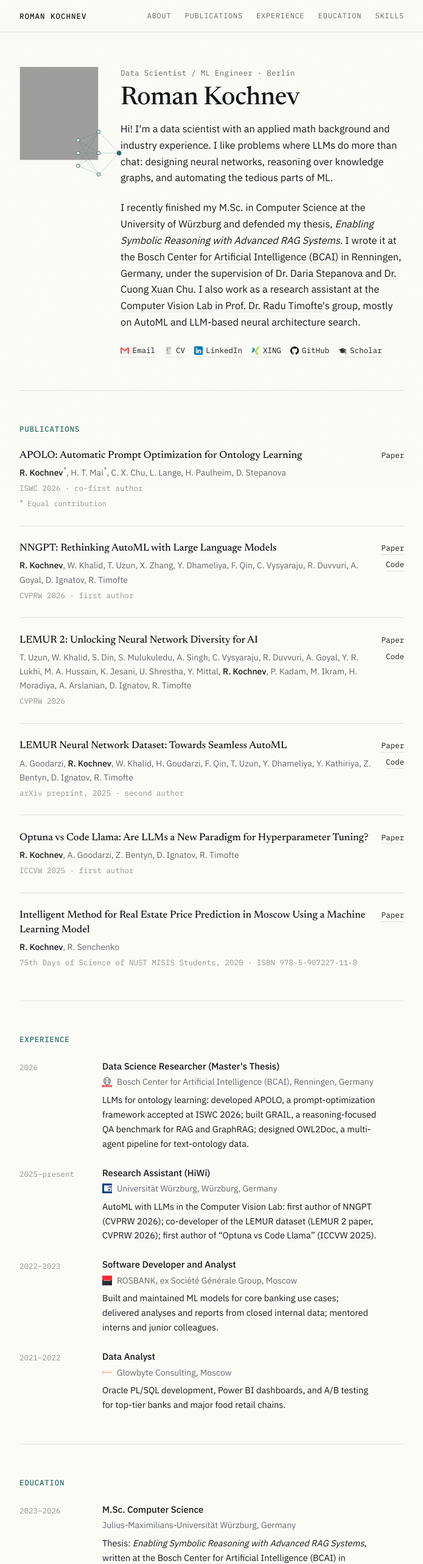
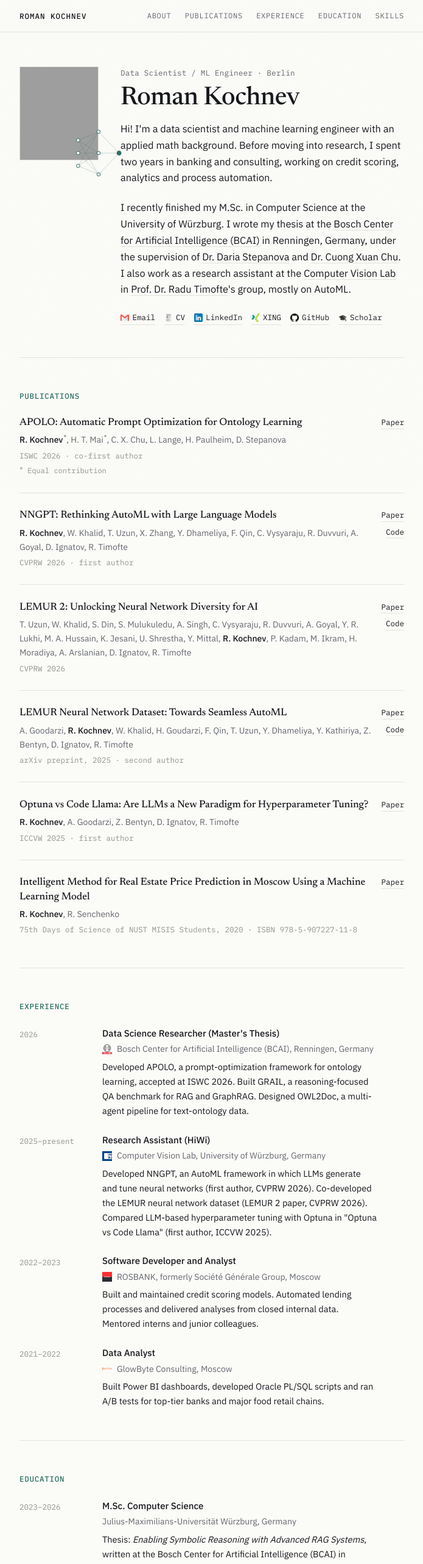
Before and after one commit to mind2cloud/mind2cloud.github.io, a plain HTML site: page index.html in a window 1280 px wide. Shown: the top 2565 px of the page at 61% size, without its empty margins (292-987 px from the left). Drawn offline with Linux system fonts and the light colour scheme; grey boxes are pictures that could not be loaded.

Commit message:
Updated info text, description and CV

```diff
--- a/index.html
+++ b/index.html
@@ -4,13 +4,13 @@
   <meta charset="UTF-8">
   <meta name="viewport" content="width=device-width, initial-scale=1.0">
   <title>Roman Kochnev</title>
-  <meta name="description" content="Roman Kochnev — data scientist and ML engineer working on LLMs, RAG and AutoML. Publications at CVPRW, ICCVW and ISWC. Based in Berlin.">
+  <meta name="description" content="Roman Kochnev, machine learning engineer in Berlin. Works on AutoML, neural architecture search and applied machine learning, with papers at CVPRW, ICCVW and ISWC.">
   <link rel="canonical" href="https://mind2cloud.github.io/">
   <meta name="google-site-verification" content="NxUfLGEEUYlKrAU1ESajBY_Z7_6gycdKSLP4qb5-cAg" />
 
   <meta property="og:type" content="website">
-  <meta property="og:title" content="Roman Kochnev">
-  <meta property="og:description" content="Data scientist and ML engineer working on LLMs, RAG and AutoML. Publications at CVPRW, ICCVW and ISWC.">
+  <meta property="og:title" content="Roman Kochnev · Data Scientist / Machine Learning Engineer">
+  <meta property="og:description" content="Machine learning, AutoML and neural architecture search. Papers at CVPRW, ICCVW and ISWC.">
   <meta property="og:url" content="https://mind2cloud.github.io/">
   <meta property="og:image" content="https://mind2cloud.github.io/images/og-image.png">
   <meta property="og:image:width" content="1200">
@@ -43,11 +43,14 @@
         { "@type": "CollegeOrUniversity", "name": "National University of Science and Technology MISIS" }
       ],
       "knowsAbout": [
+        "Machine learning",
+        "AutoML",
+        "Neural architecture search",
+        "Deep learning",
+        "Hyperparameter optimization",
         "Large language models",
         "Retrieval-augmented generation",
-        "AutoML",
-        "Neural architecture search",
-        "Ontology learning"
+        "Knowledge graphs"
       ],
       "sameAs": [
         "https://www.linkedin.com/in/mind2cloud/",
@@ -139,8 +142,8 @@
     <div class="hero-text">
     <p class="eyebrow">Data Scientist / ML Engineer &middot; Berlin</p>
       <h1>Roman Kochnev</h1>
-      <p class="lede">Hi! I'm a data scientist with an applied math background and industry experience. I like problems where LLMs do more than chat: designing neural networks, reasoning over knowledge graphs, and automating the tedious parts of ML.</p>
-      <p class="lede">I recently finished my M.Sc. in Computer Science at the University of Würzburg and defended my thesis, <em>Enabling Symbolic Reasoning with Advanced RAG Systems</em>. I wrote it at the <a href="https://www.bosch.com/research/" target="_blank" rel="noopener">Bosch Center for Artificial Intelligence (BCAI)</a> in Renningen, Germany, under the supervision of <a href="https://dariastepanova.github.io/" target="_blank" rel="noopener">Dr. Daria Stepanova</a> and <a href="https://cuongcx.github.io/" target="_blank" rel="noopener">Dr. Cuong Xuan Chu</a>. I also work as a research assistant at the <a href="https://cvlai.net/" target="_blank" rel="noopener">Computer Vision Lab</a> in <a href="https://scholar.google.com/citations?user=u3MwH5kAAAAJ&hl=en" target="_blank" rel="noopener">Prof. Dr. Radu Timofte</a>'s group, mostly on AutoML and LLM-based neural architecture search.</p>
+      <p class="lede">Hi! I'm a data scientist and machine learning engineer with an applied math background. Before moving into research, I spent two years in banking and consulting, working on credit scoring, analytics and process automation.</p>
+      <p class="lede">I recently finished my M.Sc. in Computer Science at the University of Würzburg. I wrote my thesis at the <a href="https://www.bosch.com/research/" target="_blank" rel="noopener">Bosch Center for Artificial Intelligence (BCAI)</a> in Renningen, Germany, under the supervision of <a href="https://dariastepanova.github.io/" target="_blank" rel="noopener">Dr. Daria Stepanova</a> and <a href="https://cuongcx.github.io/" target="_blank" rel="noopener">Dr. Cuong Xuan Chu</a>. I also work as a research assistant at the <a href="https://cvlai.net/" target="_blank" rel="noopener">Computer Vision Lab</a> in <a href="https://scholar.google.com/citations?user=u3MwH5kAAAAJ&hl=en" target="_blank" rel="noopener">Prof. Dr. Radu Timofte</a>'s group, mostly on AutoML.</p>
 
       <ul class="links">
         <li><a href="mailto:romannkochnev@gmail.com"><span class="icon" aria-hidden="true"><img src="images/gmail.png" alt="" width="14" height="14"></span>Email</a></li>
@@ -244,31 +247,31 @@
       <div class="exp-what">
         <p class="exp-role">Data Science Researcher (Master's Thesis)</p>
         <p class="exp-org"><span class="org-logo" aria-hidden="true"><img src="images/bosch_vertical.png" alt=""></span>Bosch Center for Artificial Intelligence (BCAI), Renningen, Germany</p>
-        <p class="exp-desc">LLMs for ontology learning: developed APOLO, a prompt-optimization framework accepted at ISWC 2026; built GRAIL, a reasoning-focused QA benchmark for RAG and GraphRAG; designed OWL2Doc, a multi-agent pipeline for text-ontology data.</p>
+        <p class="exp-desc">Developed APOLO, a prompt-optimization framework for ontology learning, accepted at ISWC 2026. Built GRAIL, a reasoning-focused QA benchmark for RAG and GraphRAG. Designed OWL2Doc, a multi-agent pipeline for text-ontology data.</p>
       </div>
     </li>
     <li class="exp">
       <div class="exp-when">2025&ndash;present</div>
       <div class="exp-what">
         <p class="exp-role">Research Assistant (HiWi)</p>
-        <p class="exp-org"><span class="org-logo" aria-hidden="true"><img src="images/uni_wue.png" alt=""></span>Universität Würzburg, Würzburg, Germany</p>
-        <p class="exp-desc">AutoML with LLMs in the Computer Vision Lab: first author of NNGPT (CVPRW 2026); co-developer of the LEMUR dataset (LEMUR 2 paper, CVPRW 2026); first author of &ldquo;Optuna vs Code Llama&rdquo; (ICCVW 2025).</p>
+        <p class="exp-org"><span class="org-logo" aria-hidden="true"><img src="images/uni_wue.png" alt=""></span>Computer Vision Lab, University of Würzburg, Germany</p>
+        <p class="exp-desc">Developed NNGPT, an AutoML framework in which LLMs generate and tune neural networks (first author, CVPRW 2026). Co-developed the LEMUR neural network dataset (LEMUR 2 paper, CVPRW 2026). Compared LLM-based hyperparameter tuning with Optuna in "Optuna vs Code Llama" (first author, ICCVW 2025).</p>
       </div>
     </li>
     <li class="exp">
       <div class="exp-when">2022&ndash;2023</div>
       <div class="exp-what">
         <p class="exp-role">Software Developer and Analyst</p>
-        <p class="exp-org"><span class="org-logo" aria-hidden="true"><img src="images/sg.png" alt=""></span>ROSBANK, ex Société Générale Group, Moscow</p>
-        <p class="exp-desc">Built and maintained ML models for core banking use cases; delivered analyses and reports from closed internal data; mentored interns and junior colleagues.</p>
+        <p class="exp-org"><span class="org-logo" aria-hidden="true"><img src="images/sg.png" alt=""></span>ROSBANK, formerly Société Générale Group, Moscow</p>
+        <p class="exp-desc">Built and maintained credit scoring models. Automated lending processes and delivered analyses from closed internal data. Mentored interns and junior colleagues.</p>
       </div>
     </li>
     <li class="exp">
       <div class="exp-when">2021&ndash;2022</div>
       <div class="exp-what">
         <p class="exp-role">Data Analyst</p>
-        <p class="exp-org"><span class="org-logo" aria-hidden="true"><img src="images/glowbyte.png" alt=""></span>Glowbyte Consulting, Moscow</p>
-        <p class="exp-desc">Oracle PL/SQL development, Power BI dashboards, and A/B testing for top-tier banks and major food retail chains.</p>
+        <p class="exp-org"><span class="org-logo" aria-hidden="true"><img src="images/glowbyte.png" alt=""></span>GlowByte Consulting, Moscow</p>
+        <p class="exp-desc">Built Power BI dashboards, developed Oracle PL/SQL scripts and ran A/B tests for top-tier banks and major food retail chains.</p>
       </div>
     </li>
   </ul>
@@ -284,7 +287,7 @@
         <div class="exp-when">2023&ndash;2026</div>
         <div class="exp-what">
           <p class="exp-role">M.Sc. Computer Science</p>
-          <p class="exp-org">Julius&#8209;Maximilians&#8209;Universität Würzburg, Germany</p>
+          <p class="exp-org">Julius-Maximilians-Universität Würzburg, Germany</p>
           <p class="exp-desc">Thesis: <em>Enabling Symbolic Reasoning with Advanced RAG Systems</em>, written at the Bosch Center for Artificial Intelligence (BCAI) in Renningen, Germany.</p>
         </div>
       </li>
```
Also changed, not shown: images/og-image.png, 1 other file.
